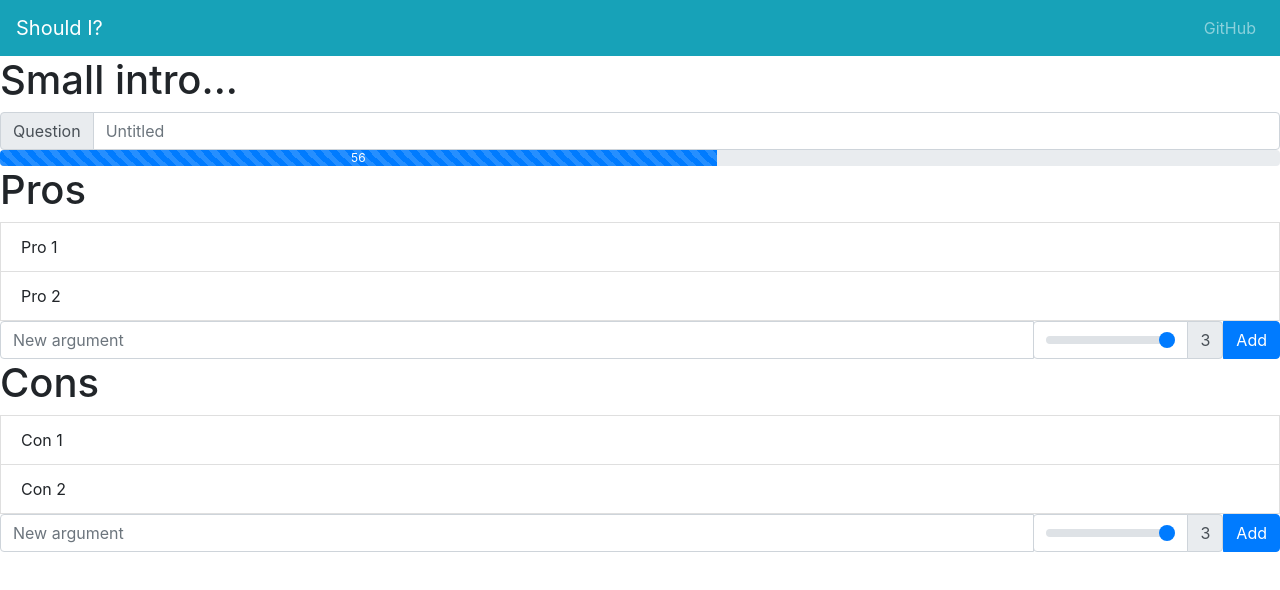
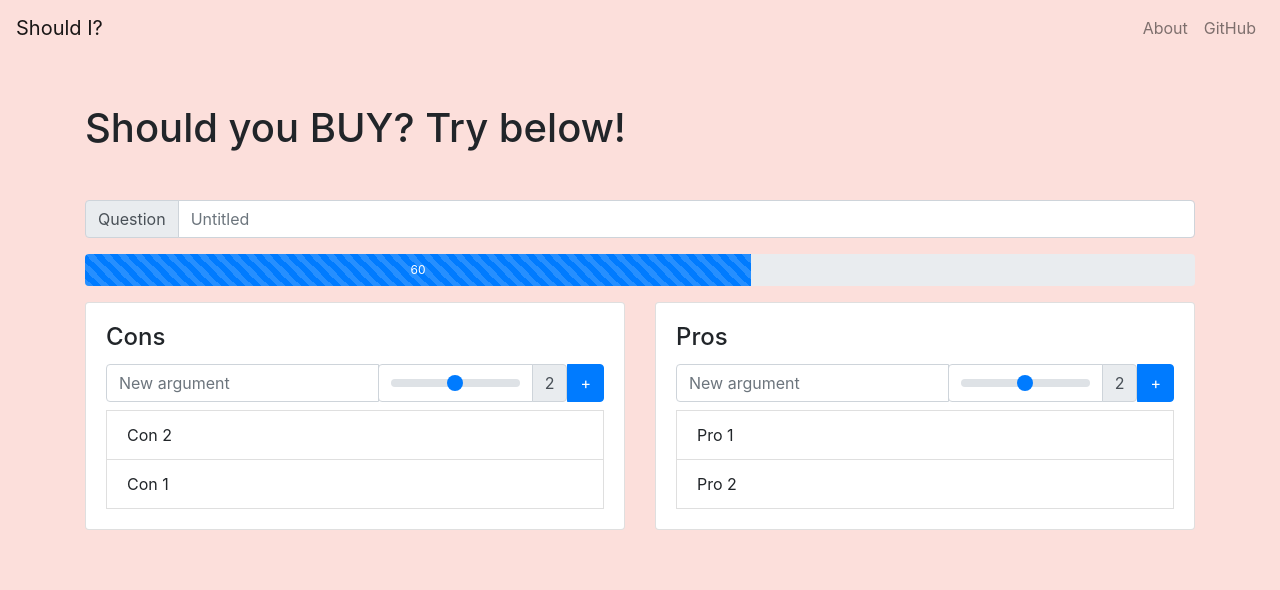
Before and after one commit to toniogabe/shouldi, a Vue app: page /#/ in a window 1280 px wide. Shown: the top 590 px of the page. Built offline with nearby package versions, Linux system fonts and the light colour scheme.

Commit message:
Main calculation logic implemented

```diff
--- a/src/App.vue
+++ b/src/App.vue
@@ -1,9 +1,11 @@
 <template>
   <div id="app">
-    <!-- <div id="nav">
-      <router-link to="/">Home</router-link> |
-      <router-link to="/about">About</router-link>
-    </div> -->
     <router-view />
   </div>
 </template>
+
+<style>
+body {
+  background-color: #fcdfdb !important;
+}
+</style>
--- a/src/components/BaseList.vue
+++ b/src/components/BaseList.vue
@@ -1,13 +1,12 @@
 <template>
-  <div>
-    <h1>{{ title }}</h1>
-    <b-list-group-item v-for="(item, idx) in list" :key="idx">
-      {{ item.name }}
-    </b-list-group-item>
-    <b-input-group>
+  <b-col>
+    <b-card :title="title">
+
+      <b-input-group class="mb-2">
         <b-form-input
           v-model="argument.name"
           placeholder="New argument"
+          @keyup.enter="addItem()"
         ></b-form-input>
         <b-input-group-append>
           <b-input-group :append="argument.weight">
@@ -16,18 +15,25 @@
               type="range"
               min="1"
               max="3"
+              number
             ></b-form-input>
           </b-input-group>
-        <b-button variant="primary" @click="addItem()" @keyup.enter="addItem()">
-          Add
+          <b-button variant="primary" @click="addItem()" >
+            +
           </b-button>
         </b-input-group-append>
       </b-input-group>
-  </div>
+
+      <b-list-group-item v-for="(item, idx) in list" :key="idx">
+        {{ item.name }}
+      </b-list-group-item>
+
+    </b-card>
+  </b-col>
 </template>
 
 <script>
-const baseArg = { name: "", weight: 3 };
+const baseArg = { name: "", weight: 2 };
 
 export default {
   name: "BaseList",
--- a/src/components/ScoreBar.vue
+++ b/src/components/ScoreBar.vue
@@ -1,11 +1,24 @@
 <template>
   <div>
-    <b-progress :value="56" :max="100" show-progress animated></b-progress>
+    <b-progress
+      :value="value"
+      :max="100"
+      show-progress
+      animated
+      height="2rem"
+    ></b-progress>
   </div>
 </template>
 
 <script>
 export default {
-  name: "ScoreBar"
+  name: "ScoreBar",
+  props: {
+    value: {
+      type: Number,
+      default: 0
+    }
+
+  }
 };
 </script>
--- a/src/components/TheNavbar.vue
+++ b/src/components/TheNavbar.vue
@@ -1,6 +1,6 @@
 <template>
   <div>
-    <b-navbar toggleable="lg" type="dark" variant="info">
+    <b-navbar toggleable="lg" variant="transparent">
       <b-navbar-brand href="#">Should I?</b-navbar-brand>
       <b-navbar-toggle target="nav-collapse"></b-navbar-toggle>
 
@@ -12,6 +12,7 @@
 
         <!-- Right Aligned -->
         <b-navbar-nav class="ml-auto">
+          <b-nav-item href="#">About</b-nav-item>
           <b-nav-item href="#">GitHub</b-nav-item>
         </b-navbar-nav>
       </b-collapse>
@@ -21,12 +22,6 @@
 
 <script>
 export default {
-  name: "TheNavbar",
-  methods: {
-    resetData() {
-      console.log('remove');
-      localStorage.removeItem("shouldIData");
-    }
-  }
+  name: "TheNavbar"
 };
 </script>
--- a/src/views/Home.vue
+++ b/src/views/Home.vue
@@ -1,17 +1,24 @@
 <template>
   <div class="home">
     <TheNavbar />
-    <h1>Small intro...</h1>
 
-    <b-input-group prepend="Question">
-      <b-form-input v-model="title" placeholder="Untitled"></b-form-input>
-    </b-input-group>
+    <b-container class="pt-5">
 
-    <ScoreBar />
+      <h1>Should you BUY? Try below!</h1>
 
-    <BaseList title="Pros" :list="pros" @insert="addToList(pros, $event)" />
-    <BaseList title="Cons" :list="cons" @insert="addToList(cons, $event)" />
+      <b-input-group prepend="Question" class="mt-5">
+        <b-form-input v-model="title" placeholder="Untitled"></b-form-input>
+      </b-input-group>
 
+      <ScoreBar class="mt-3" v-model="score"/>
+
+      <b-row class="mt-3">
+
+        <BaseList title="Cons" :list="cons" @insert="addToList(cons, $event)" />
+        <BaseList title="Pros" :list="pros" @insert="addToList(pros, $event)" />
+
+      </b-row>
+    </b-container>
   </div>
 </template>
 
@@ -29,20 +36,32 @@
       title: undefined,
       pros: [
         { name: "Pro 1", weight: 5 },
-        { name: "Pro 2", weight: 2 },
+        { name: "Pro 2", weight: 2 }
       ],
       cons: [
-        { name: "Con 1", weight: 2 },
         { name: "Con 2", weight: 2 },
+        { name: "Con 1", weight: 2 }
       ]
     };
+  },
+
+  computed: {
+    score () {
+      let prosWeight = this.pros.reduce((total, el) => total += el.weight, 0)
+      let consWeight = this.cons.reduce((total, el) => total += el.weight, 0)
+
+      let proScore = prosWeight + this.pros.length
+      let conScore = consWeight + this.cons.length
+
+      return (proScore * 100) / (proScore + conScore);
+    }
   },
 
   methods: {
     addToList(array, event) {
       let argument = Object.assign({}, event);
       array.push(argument);
-      console.log(array, argument);
+      // console.log(array, argument);
     }
   }
 };
```
Also changed, not shown: 1 other file (tests, documents, lock files or other folders). Lines whose indentation alone changed are shown as unchanged.
